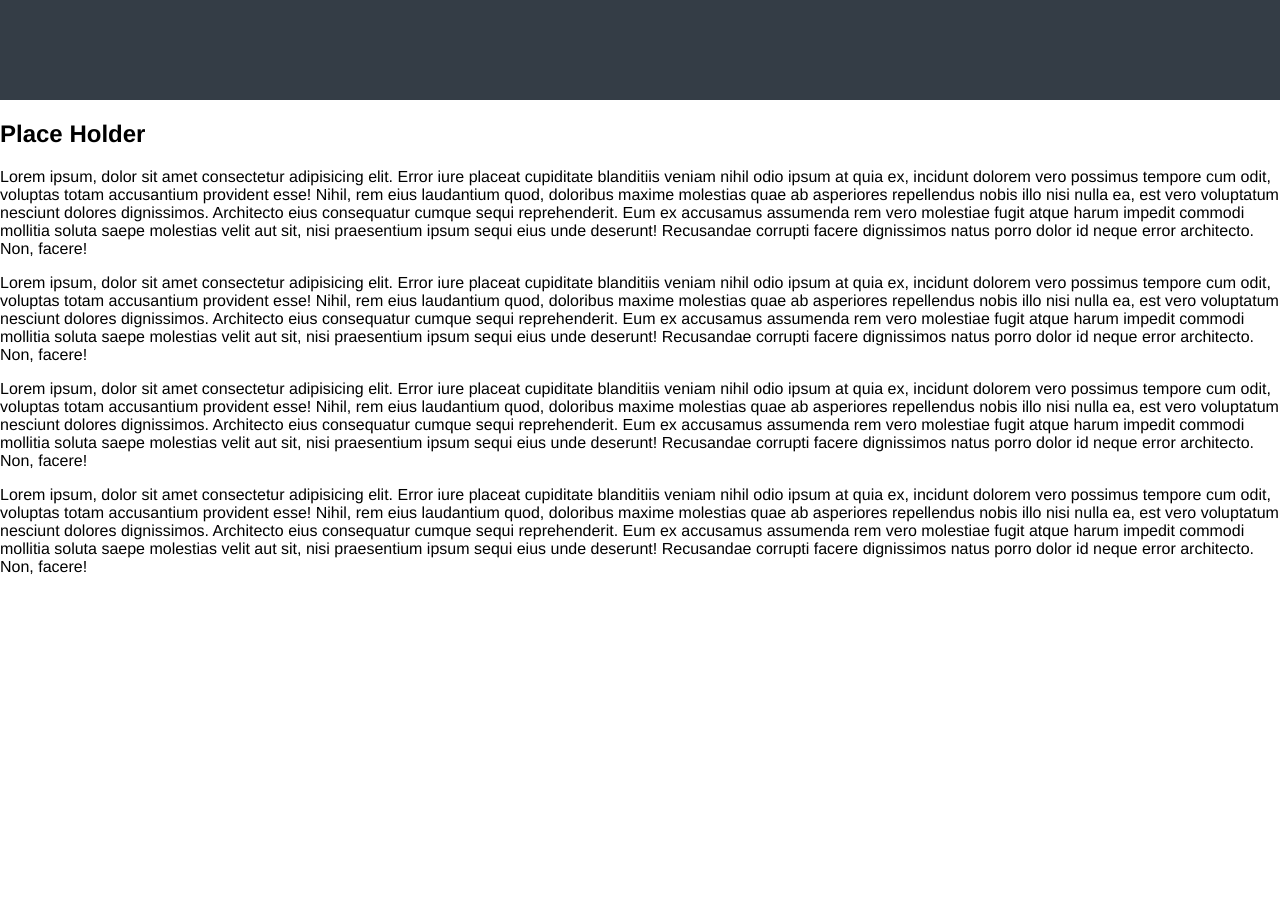
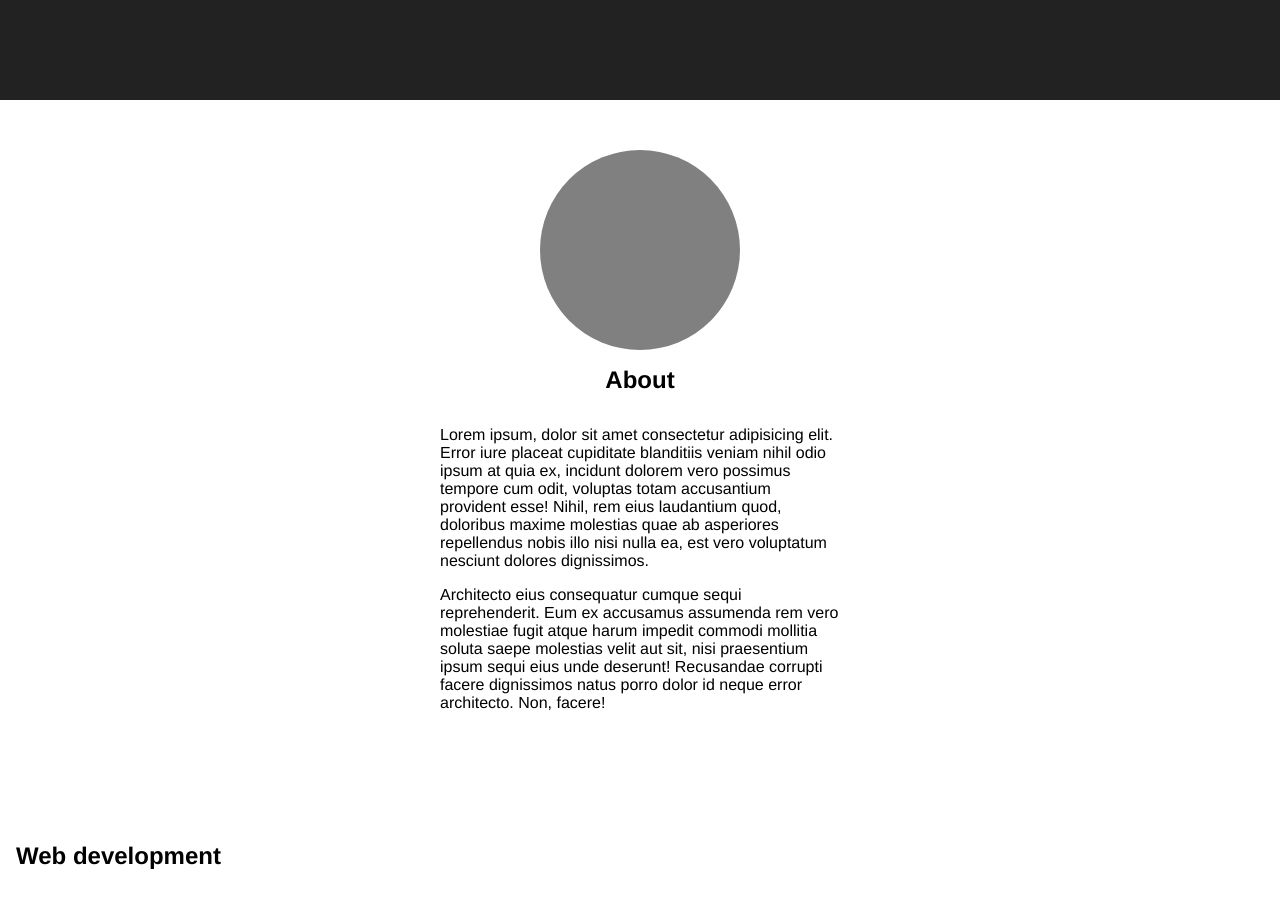
Before and after one commit to tubery/showCase, a plain HTML site: page index.html in a window 1280 px wide. Shown: the part 700-1608 px from the top of the page. Before the commit the page ends 1292 px from the top, so only its background shows below. Drawn offline with Linux system fonts and the light colour scheme.

Commit message:
Feat, about section complete

```diff
--- a/app.js
+++ b/app.js
@@ -7,6 +7,12 @@ const navMenu = document.querySelector(".nav-menu");
 const navBar = document.querySelector("#nav-bar");
 const logo = document.querySelector(".logo");
 
+// About section
+const aboutCircle = document.querySelectorAll(".about-circle");
+const aboutTitle = document.querySelectorAll(".about-title");
+const aboutText = document.querySelectorAll(".about-text");
+
+// Hamburger functionality
 function menuIconToggle() {
 	topBun.classList.toggle("close");
 	patty.classList.toggle("close");
@@ -27,3 +33,21 @@ hamburgerButton.addEventListener("click", () => {
 		menuIconToggle();
 	}
 });
+
+// About amimations
+let options = {
+	rootMargin: "0px",
+	threshold: 0.5,
+};
+// Intersection observer
+const intersectionCallback = (items) => {
+	items.forEach((item) => {
+		if (item.isIntersecting) {
+			item.target.classList.add("show");
+		}
+	});
+};
+const observer = new IntersectionObserver(intersectionCallback, options);
+aboutCircle.forEach((element) => observer.observe(element));
+aboutTitle.forEach((element) => observer.observe(element));
+aboutText.forEach((element) => observer.observe(element));
--- a/index.html
+++ b/index.html
@@ -119,64 +119,35 @@
 			</div>
 		</section>
 		<secction id="about">
-			<h2>Place Holder</h2>
-			<p>
-				Lorem ipsum, dolor sit amet consectetur adipisicing elit. Error
-				iure placeat cupiditate blanditiis veniam nihil odio ipsum at
-				quia ex, incidunt dolorem vero possimus tempore cum odit,
-				voluptas totam accusantium provident esse! Nihil, rem eius
-				laudantium quod, doloribus maxime molestias quae ab asperiores
-				repellendus nobis illo nisi nulla ea, est vero voluptatum
-				nesciunt dolores dignissimos. Architecto eius consequatur cumque
-				sequi reprehenderit. Eum ex accusamus assumenda rem vero
-				molestiae fugit atque harum impedit commodi mollitia soluta
-				saepe molestias velit aut sit, nisi praesentium ipsum sequi eius
-				unde deserunt! Recusandae corrupti facere dignissimos natus
-				porro dolor id neque error architecto. Non, facere!
-			</p>
-			<p>
-				Lorem ipsum, dolor sit amet consectetur adipisicing elit. Error
-				iure placeat cupiditate blanditiis veniam nihil odio ipsum at
-				quia ex, incidunt dolorem vero possimus tempore cum odit,
-				voluptas totam accusantium provident esse! Nihil, rem eius
-				laudantium quod, doloribus maxime molestias quae ab asperiores
-				repellendus nobis illo nisi nulla ea, est vero voluptatum
-				nesciunt dolores dignissimos. Architecto eius consequatur cumque
-				sequi reprehenderit. Eum ex accusamus assumenda rem vero
-				molestiae fugit atque harum impedit commodi mollitia soluta
-				saepe molestias velit aut sit, nisi praesentium ipsum sequi eius
-				unde deserunt! Recusandae corrupti facere dignissimos natus
-				porro dolor id neque error architecto. Non, facere!
-			</p>
-			<p>
-				Lorem ipsum, dolor sit amet consectetur adipisicing elit. Error
-				iure placeat cupiditate blanditiis veniam nihil odio ipsum at
-				quia ex, incidunt dolorem vero possimus tempore cum odit,
-				voluptas totam accusantium provident esse! Nihil, rem eius
-				laudantium quod, doloribus maxime molestias quae ab asperiores
-				repellendus nobis illo nisi nulla ea, est vero voluptatum
-				nesciunt dolores dignissimos. Architecto eius consequatur cumque
-				sequi reprehenderit. Eum ex accusamus assumenda rem vero
-				molestiae fugit atque harum impedit commodi mollitia soluta
-				saepe molestias velit aut sit, nisi praesentium ipsum sequi eius
-				unde deserunt! Recusandae corrupti facere dignissimos natus
-				porro dolor id neque error architecto. Non, facere!
-			</p>
-			<p>
-				Lorem ipsum, dolor sit amet consectetur adipisicing elit. Error
-				iure placeat cupiditate blanditiis veniam nihil odio ipsum at
-				quia ex, incidunt dolorem vero possimus tempore cum odit,
-				voluptas totam accusantium provident esse! Nihil, rem eius
-				laudantium quod, doloribus maxime molestias quae ab asperiores
-				repellendus nobis illo nisi nulla ea, est vero voluptatum
-				nesciunt dolores dignissimos. Architecto eius consequatur cumque
-				sequi reprehenderit. Eum ex accusamus assumenda rem vero
-				molestiae fugit atque harum impedit commodi mollitia soluta
-				saepe molestias velit aut sit, nisi praesentium ipsum sequi eius
-				unde deserunt! Recusandae corrupti facere dignissimos natus
-				porro dolor id neque error architecto. Non, facere!
-			</p>
+			<div class="about-wrapper">
+				<div class="about-heading">
+					<div class="about-circle"></div>
+					<h2 class="about-title">About</h2>
+				</div>
+				<p class="about-text">
+					Lorem ipsum, dolor sit amet consectetur adipisicing elit.
+					Error iure placeat cupiditate blanditiis veniam nihil odio
+					ipsum at quia ex, incidunt dolorem vero possimus tempore cum
+					odit, voluptas totam accusantium provident esse! Nihil, rem
+					eius laudantium quod, doloribus maxime molestias quae ab
+					asperiores repellendus nobis illo nisi nulla ea, est vero
+					voluptatum nesciunt dolores dignissimos.
+				</p>
+				<p class="about-text">
+					Architecto eius consequatur cumque sequi reprehenderit. Eum
+					ex accusamus assumenda rem vero molestiae fugit atque harum
+					impedit commodi mollitia soluta saepe molestias velit aut
+					sit, nisi praesentium ipsum sequi eius unde deserunt!
+					Recusandae corrupti facere dignissimos natus porro dolor id
+					neque error architecto. Non, facere!
+				</p>
+			</div>
 		</secction>
+		<section id="web-dev">
+			<div class="web-dev-wrapper">
+				<h2>Web development</h2>
+			</div>
+		</section>
 		<script src="app.js"></script>
 	</body>
 </html>
--- a/style.css
+++ b/style.css
@@ -134,7 +134,7 @@ a {
 /* Hero / Home section */
 #home {
 	height: calc(100vh - 70px);
-	background-color: #343d46;
+	background-color: #222;
 }
 
 .hero-wrapper {
@@ -147,14 +147,14 @@ a {
 }
 
 .hero-title {
-	color: white;
+	color: #ccc;
 	font-size: 3rem;
 	margin: 0;
 }
 
 .hero-text {
 	max-width: 400px;
-	color: white;
+	color: #ccc;
 }
 
 .star-container {
@@ -263,3 +263,61 @@ a {
 	left: calc(50% + 100px);
 	animation-delay: 0.1s;
 }
+
+/* About section */
+#about {
+	margin: 5rem 1rem;
+	height: 100vh;
+}
+
+.about-wrapper {
+	margin: 2rem 1rem;
+	display: grid;
+	place-content: center;
+	gap: 1rem;
+}
+
+.about-heading {
+	text-align: center;
+}
+
+.about-circle {
+	width: 200px;
+	height: 200px;
+	border-radius: 50%;
+	background-color: gray;
+	margin: auto;
+	opacity: 0;
+	transform: translateY(200px);
+	transition: 0.8s ease;
+}
+
+.about-title {
+	margin: 1rem;
+	opacity: 0;
+	transform: translateY(200px);
+	transition: 0.9s ease;
+}
+
+.about-text {
+	margin: auto;
+	max-width: 400px;
+	opacity: 0;
+	transform: translateY(200px);
+	transition: 1s ease;
+}
+
+.about-text:nth-child(2) {
+	transition: 1.1s ease;
+}
+
+.show {
+	opacity: 1;
+	transform: translateY(0);
+}
+
+/* Web development */
+#web-dev {
+	margin: 5rem 1rem;
+	height: 100vh;
+}
```
